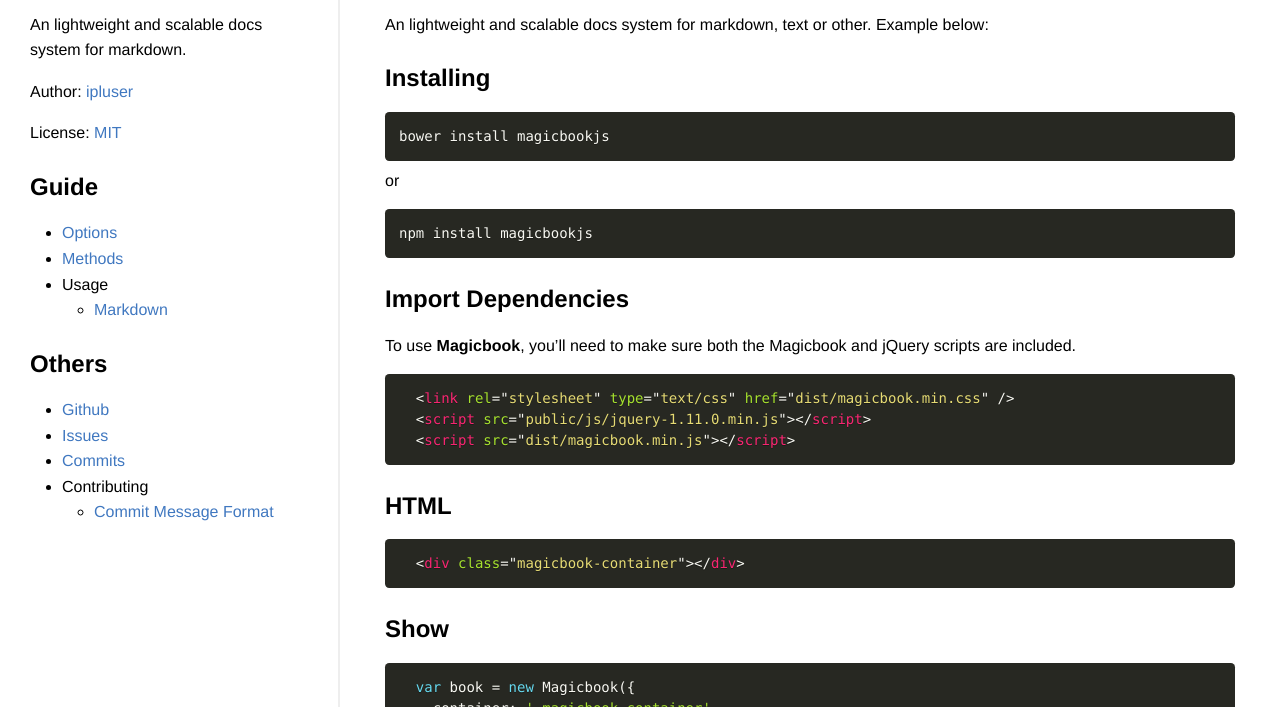
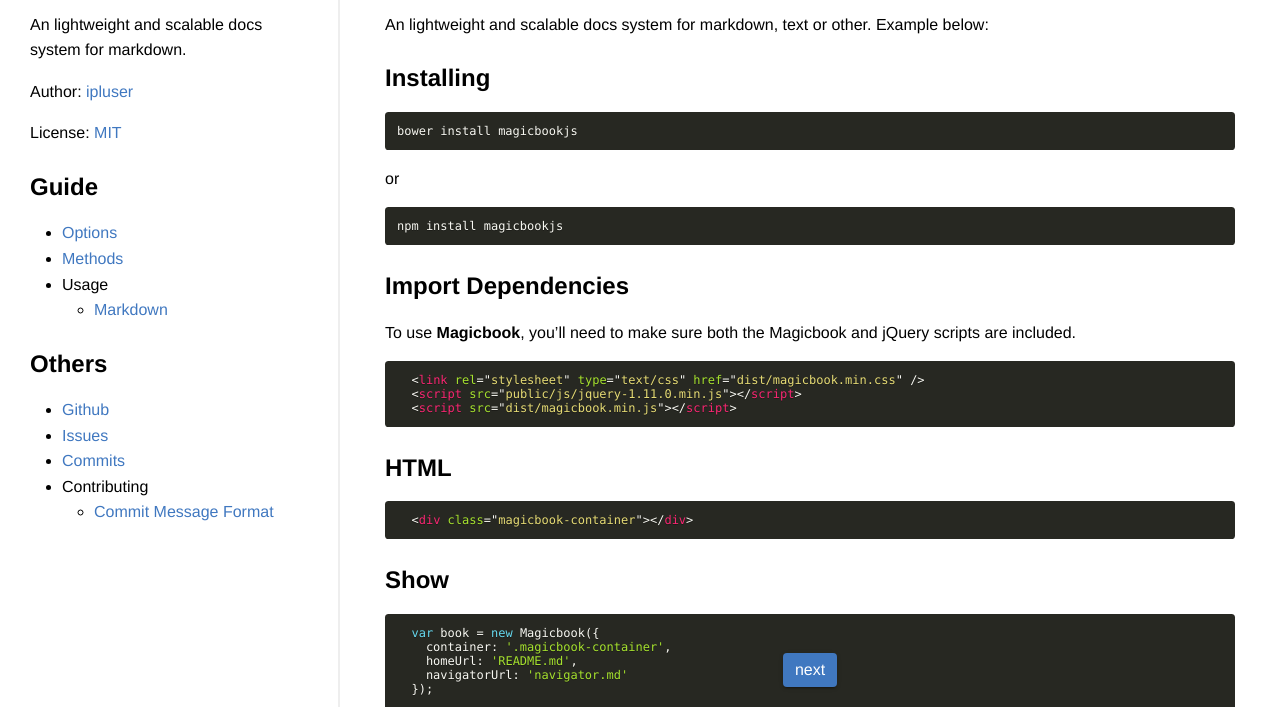
Before and after one commit to ipluser/magicbook, a website: page index.html in a window 1280 px wide. Shown: the part 93-800 px from the top of the page. Drawn offline with Linux system fonts and the light colour scheme.

Commit message:
refactor: replace author-write with plugins

```diff
--- a/index.html
+++ b/index.html
@@ -9,47 +9,25 @@
   <meta name="keywords" content="magicbook,markdown,magic,book,docs,docs system,document system">
   <title>magicbook - Docs system for markdown, text or other.</title>
 
+  <link rel="stylesheet" type="text/css" href="public/css/prism-okaidia.css" />
   <link rel="stylesheet" type="text/css" href="dist/magicbook.min.css" />
   <link rel="stylesheet" type="text/css" href="plugins/markdown/css/awesome.min.css" />
-  <link rel="stylesheet" type="text/css" href="public/css/prism-okaidia.css" />
+  <link rel="stylesheet" type="text/css" href="plugins/components/css/agilities.min.css" />
 </head>
 <body>
   <script src="public/js/jquery-1.11.0.min.js"></script>
-  <script src="dist/magicbook.min.js"></script>
   <script src="public/js/marked.js"></script>
   <script src="public/js/prism.js"></script>
+  <script src="dist/magicbook.min.js"></script>
+  <script src="plugins/components/js/agilities.min.js"></script>
+  <script src="plugins/markdown/js/awesome.min.js"></script>
   <script>
-    marked.setOptions({
-      langPrefix: 'language-',
-      highlight: function (code, lang) {
-        return Prism.highlight(code, Prism.languages[lang]);
-      }
+    var book = Magicbook.markdown('awesome', {
+      homeUrl: 'public/doc/quick-start.md',
+      urlArgs: 'ver=0.7.0'
     });
 
-    Magicbook.prototype.parser = marked;
-
-    var routeCallback = {
-      success: function routeCallbackSuccessForPrismStyle() {
-        var $codes = $('pre > code');
-        for (var index in $codes) {
-          var $code = $($codes[index]);
-          var codeClass = $code.attr('class');
-
-          if (!codeClass) {
-            return ;
-          }
-
-          $code.parent().addClass(codeClass);
-        }
-      }
-    };
-
-    var book = Magicbook({
-      homeUrl: 'public/doc/quick-start.md',
-      urlArgs: 'ver=0.6.0',
-      routeCallbackQueue: routeCallback
-    });
-
+    book.agilities();
     book.show();
   </script>
 </body>
```
